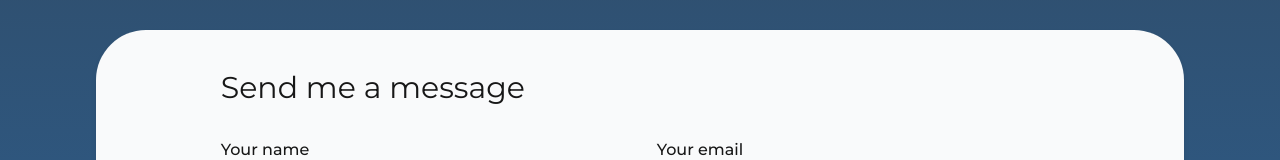
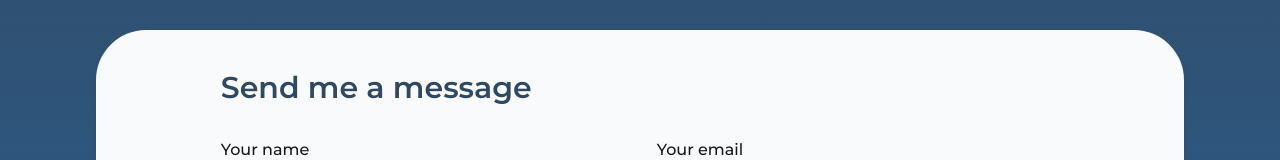
Before and after one commit to jsahim/portfolio, a Next.js app: page /contact in a window 1280 px wide. Shown: the part 226-386 px from the top of the page. Built offline with nearby package versions, Linux system fonts and the light colour scheme.

Commit message:
Update style

```diff
--- a/src/app/contact/page.tsx
+++ b/src/app/contact/page.tsx
@@ -18,7 +18,7 @@ export default function Contact() {
       <div className="flex flex-wrap justify-center w-full shadow-md bg-gray-50 rounded-[50px] pt-10 mb-16">
 
         <div className="pb-8 px-4 mx-auto w-[80%]">
-          <h2 className="text-3xl font-regular text-left mb-8">Send me a message</h2>
+          <h2 className="text-3xl font-semibold text-left mb-8 text-[#304962]">Send me a message</h2>
           <form action="https://formsubmit.co/jeffreysahim@gmail.com" method="POST" className="space-y-8">
 
             <div className="md:flex w-[100%] justify-between items-center">
```
